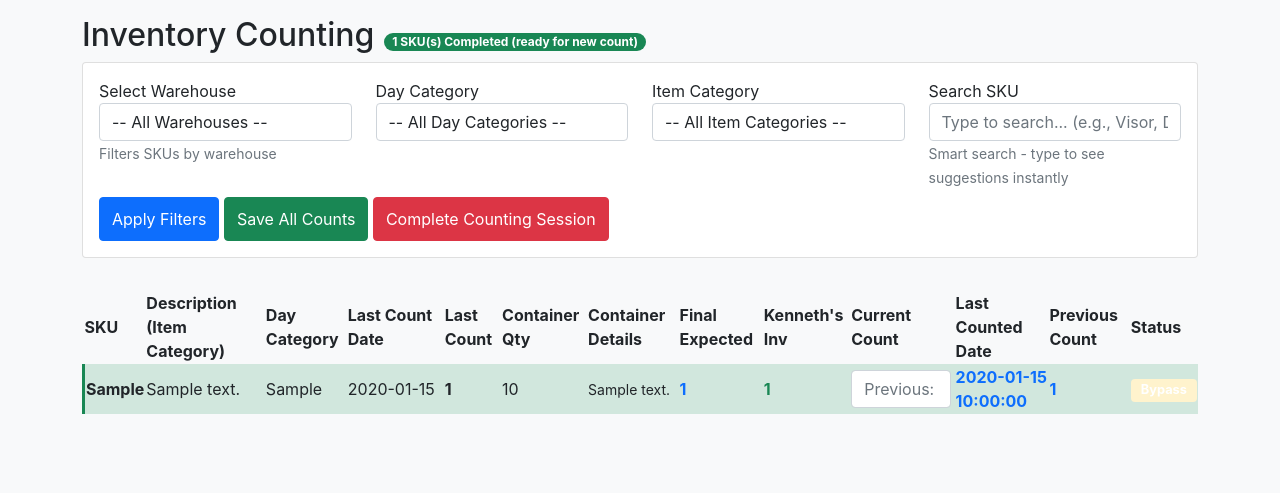
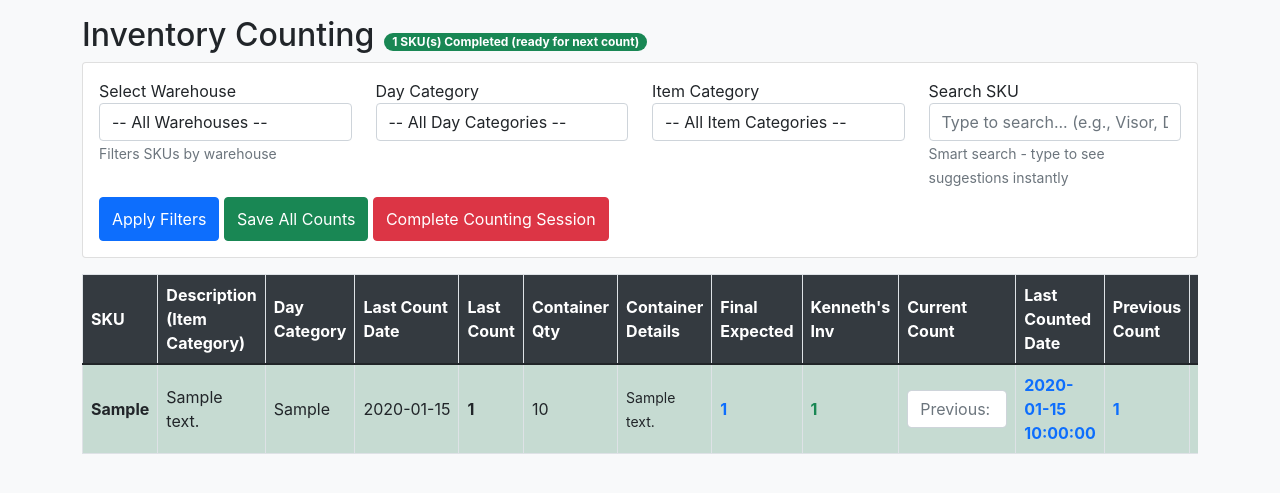
Before and after one commit to inventorywebapp/inventory_webapp, a Flask app: page /counting in a window 1280 px wide. Shown: the part 60-553 px from the top of the page. Run offline with Flask 3, Linux system fonts and the light colour scheme; a user stored in the database is signed in; tables that the repository leaves empty hold one stand-in row (values such as "Sample post"); data that the repository does not hold is empty; some libraries are stand-ins or nearby versions.

Commit message:
Update counting.html

```diff
--- a/templates/counting.html
+++ b/templates/counting.html
@@ -132,10 +132,20 @@
     font-weight: bold;
     margin-left: 10px;
 }
-.ref-count {
-    font-size: 11px;
-    color: #6c757d;
-    display: block;
+.table-bordered {
+    border: 1px solid #dee2e6;
+}
+.table-bordered th,
+.table-bordered td {
+    border: 1px solid #dee2e6;
+    padding: 8px;
+    vertical-align: middle;
+}
+.table thead th {
+    background-color: #343a40;
+    color: white;
+    position: sticky;
+    top: 0;
 }
 </style>
 
@@ -272,35 +282,29 @@ function highlightSkusStatus() {
         let row = input.closest('tr');
         let count = input.value;
 
-        // Check if row has data attributes
         let isCompleted = row.getAttribute('data-completed') === 'true';
-        let hasExistingCount = row.getAttribute('data-has-count') === 'true';
+        let isInProgress = row.getAttribute('data-in-progress') === 'true';
 
         if (!count || count === '') {
             if (isCompleted) {
-                // Completed SKU - GREEN (blank field, but has reference)
                 row.classList.add('sku-completed');
                 row.classList.remove('sku-in-progress', 'sku-needs-count', 'sku-typing');
                 completedCount++;
-            } else if (hasExistingCount && !isCompleted) {
-                // In-progress SKU - BLUE (has current count)
+            } else if (isInProgress) {
                 row.classList.add('sku-in-progress');
                 row.classList.remove('sku-completed', 'sku-needs-count', 'sku-typing');
                 inProgressCount++;
             } else {
-                // Never counted - YELLOW
                 row.classList.add('sku-needs-count');
                 row.classList.remove('sku-completed', 'sku-in-progress', 'sku-typing');
                 uncountedCount++;
             }
         } else {
-            // User is typing - DARKER YELLOW
             row.classList.add('sku-typing');
             row.classList.remove('sku-completed', 'sku-in-progress', 'sku-needs-count');
         }
     }
 
-    // Update badges
     let existingUncountedBadge = document.getElementById('uncountedBadge');
     let existingCompletedBadge = document.getElementById('completedBadge');
     let existingInProgressBadge = document.getElementById('inProgressBadge');
@@ -315,7 +319,7 @@ function highlightSkusStatus() {
         let badge = document.createElement('span');
         badge.id = 'completedBadge';
         badge.className = 'counted-badge';
-        badge.innerHTML = `${completedCount} SKU(s) Completed (ready for new count)`;
+        badge.innerHTML = `${completedCount} SKU(s) Completed (ready for next count)`;
         title.appendChild(badge);
     }
 
@@ -469,10 +473,10 @@ function loadInProgressSkus() {
         .then(data => {
             if (data.skus && data.skus.length > 0) {
                 for (let i = 0; i < data.skus.length; i++) {
+                    data.skus[i].in_progress = true;
                     data.skus[i].has_count = true;
                     data.skus[i].current_count = data.skus[i].current_count;
                     data.skus[i].count_time = data.skus[i].count_time;
-                    data.skus[i].is_completed = false;
                 }
                 allSkus = data.skus;
                 filteredSkus = data.skus;
@@ -569,11 +573,8 @@ function loadExistingCountsForSkus() {
                 let lastCountValueSpan = document.getElementById(`last-count-value-${skuId}`);
 
                 if (countInput && latestCounts[skuId]) {
-                    // For in-progress SKUs, show the current count in the field
                     countInput.value = latestCounts[skuId].initial_count;
-                    countInput.setAttribute('title', `Previously counted on: ${latestCounts[skuId].count_time}\nCount: ${latestCounts[skuId].initial_count}`);
 
-                    // Update reference info
                     if (lastCountedSpan) {
                         lastCountedSpan.innerHTML = latestCounts[skuId].count_time;
                     }
@@ -583,7 +584,7 @@ function loadExistingCountsForSkus() {
 
                     let row = countInput.closest('tr');
                     if (row) {
-                        row.setAttribute('data-has-count', 'true');
+                        row.setAttribute('data-in-progress', 'true');
                         row.setAttribute('data-completed', 'false');
                     }
                 }
@@ -602,7 +603,7 @@ function displaySkus(skus) {
 
     let html = '<div class="col-12"><div class="table-responsive"><table class="table table-bordered table-hover table-striped">';
     html += '<thead class="table-dark">';
-    html += '<table>';
+    html += '<tr>';
     html += '<th>SKU</th>';
     html += '<th>Description (Item Category)</th>';
     html += '<th>Day Category</th>';
@@ -625,30 +626,37 @@ function displaySkus(skus) {
         let hasExistingCount = false;
         let existingCountValue = '';
         let existingCountTime = '';
+        let finalCountValue = '';
+        let isInProgress = false;
         let isCompleted = false;
         let rowClass = '';
 
+        // Get the final count (should be recount if exists, otherwise initial)
+        let finalCount = sku.final_count || sku.current_count || null;
+
         // Check if this SKU has an existing count from a COMPLETED session
-        if (sku.has_count === true && (!currentSessionId || sku.session_completed === true)) {
+        if (sku.has_count === true && !sku.in_progress && (!currentSessionId || sku.session_completed === true)) {
             hasExistingCount = true;
             existingCountValue = sku.current_count;
             existingCountTime = sku.count_time || '';
+            finalCountValue = sku.final_count || sku.current_count;
             isCompleted = true;
             rowClass = 'sku-completed';
-            statusBadge = '<span class="badge bg-success">Completed (ready for recount)</span>';
+            statusBadge = '<span class="badge bg-success">Completed (ready for next count)</span>';
         }
         // Check if this SKU has an existing count from current IN-PROGRESS session
-        else if (sku.has_count === true && sku.current_count !== undefined && sku.current_count !== null && sku.current_count !== '') {
+        else if (sku.in_progress === true || (sku.has_count === true && sku.current_count !== undefined && sku.current_count !== null && sku.current_count !== '')) {
             hasExistingCount = true;
             existingCountValue = sku.current_count;
             existingCountTime = sku.count_time || '';
-            isCompleted = false;
+            finalCountValue = sku.final_count || sku.current_count;
+            isInProgress = true;
             rowClass = 'sku-in-progress';
             statusBadge = '<span class="badge bg-primary">In Progress</span>';
         }
 
         if (sku.bypass_recount) {
-            statusBadge = '<span class="badge bg-warning">Bypass</span>';
+            statusBadge = '<span class="badge bg-warning">Bypass Recount</span>';
         }
 
         let containerDetails = sku.container_details || '-';
@@ -662,10 +670,10 @@ function displaySkus(skus) {
         }
 
         // For completed SKUs, the current count field should be BLANK
-        let inputValue = (!isCompleted && hasExistingCount) ? existingCountValue : '';
-        let inputPlaceholder = (isCompleted && hasExistingCount) ? `Previous: ${existingCountValue}` : 'Enter count';
+        let inputValue = (isInProgress && hasExistingCount) ? existingCountValue : '';
+        let inputPlaceholder = (isCompleted && hasExistingCount) ? `Previous: ${finalCountValue}` : 'Enter count';
 
-        html += '<tr id="sku-row-' + sku.id + '" class="' + rowClass + '" data-has-count="' + hasExistingCount + '" data-completed="' + isCompleted + '">';
+        html += '<tr id="sku-row-' + sku.id + '" class="' + rowClass + '" data-in-progress="' + isInProgress + '" data-completed="' + isCompleted + '">';
         html += '<td><strong>' + escapeHtml(sku.sku) + '</strong></td>';
         html += '<td>' + escapeHtml(sku.description || '-') + '</td>';
         html += '<td>' + escapeHtml(sku.category || '-') + '</td>';
@@ -681,7 +689,7 @@ function displaySkus(skus) {
             html += ' value="' + inputValue + '"';
         }
         if (hasExistingCount) {
-            html += ' title="Previously counted on: ' + existingCountTime + '\\nCount: ' + existingCountValue + '"';
+            html += ' title="Previously counted on: ' + existingCountTime + '\\nCount: ' + finalCountValue + '"';
         }
         html += '>';
         html += '</td>';
@@ -693,8 +701,8 @@ function displaySkus(skus) {
         }
         html += '</td>';
         html += '<td>';
-        if (existingCountValue) {
-            html += '<span id="last-count-value-' + sku.id + '" style="color: #0d6efd; font-weight: bold;">' + existingCountValue + '</span>';
+        if (finalCountValue) {
+            html += '<span id="last-count-value-' + sku.id + '" style="color: #0d6efd; font-weight: bold;">' + finalCountValue + '</span>';
         } else {
             html += '<span id="last-count-value-' + sku.id + '">-</span>';
         }
@@ -927,8 +935,6 @@ function checkForRecounts() {
 }
 
 function showRecountModal(recountItems) {
-    console.log("Recount items:", recountItems);
-
     let html = '<div class="table-responsive"><table class="table table-bordered">';
     html += '<thead class="table-dark">';
     html += '<tr>';
```
